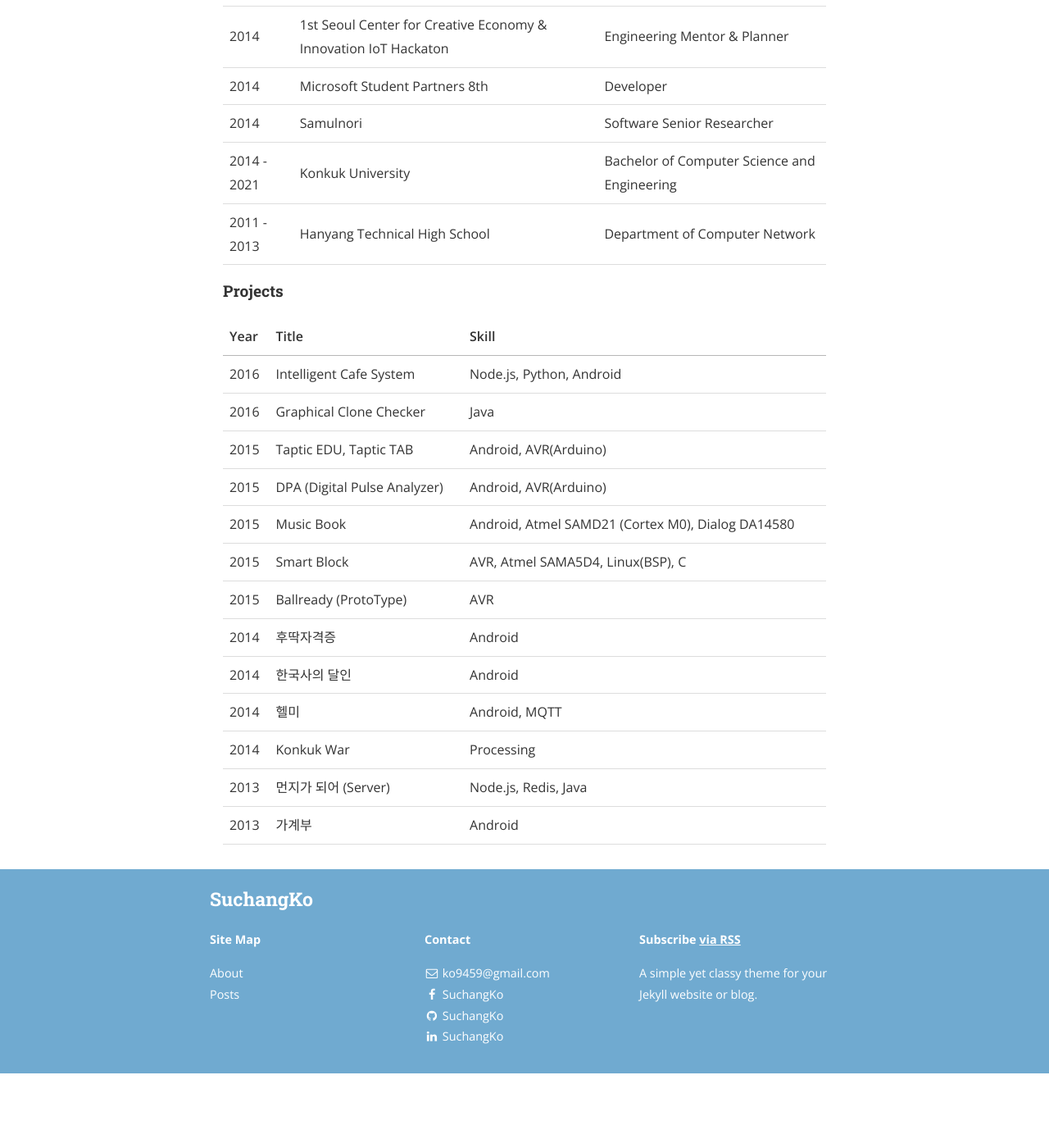
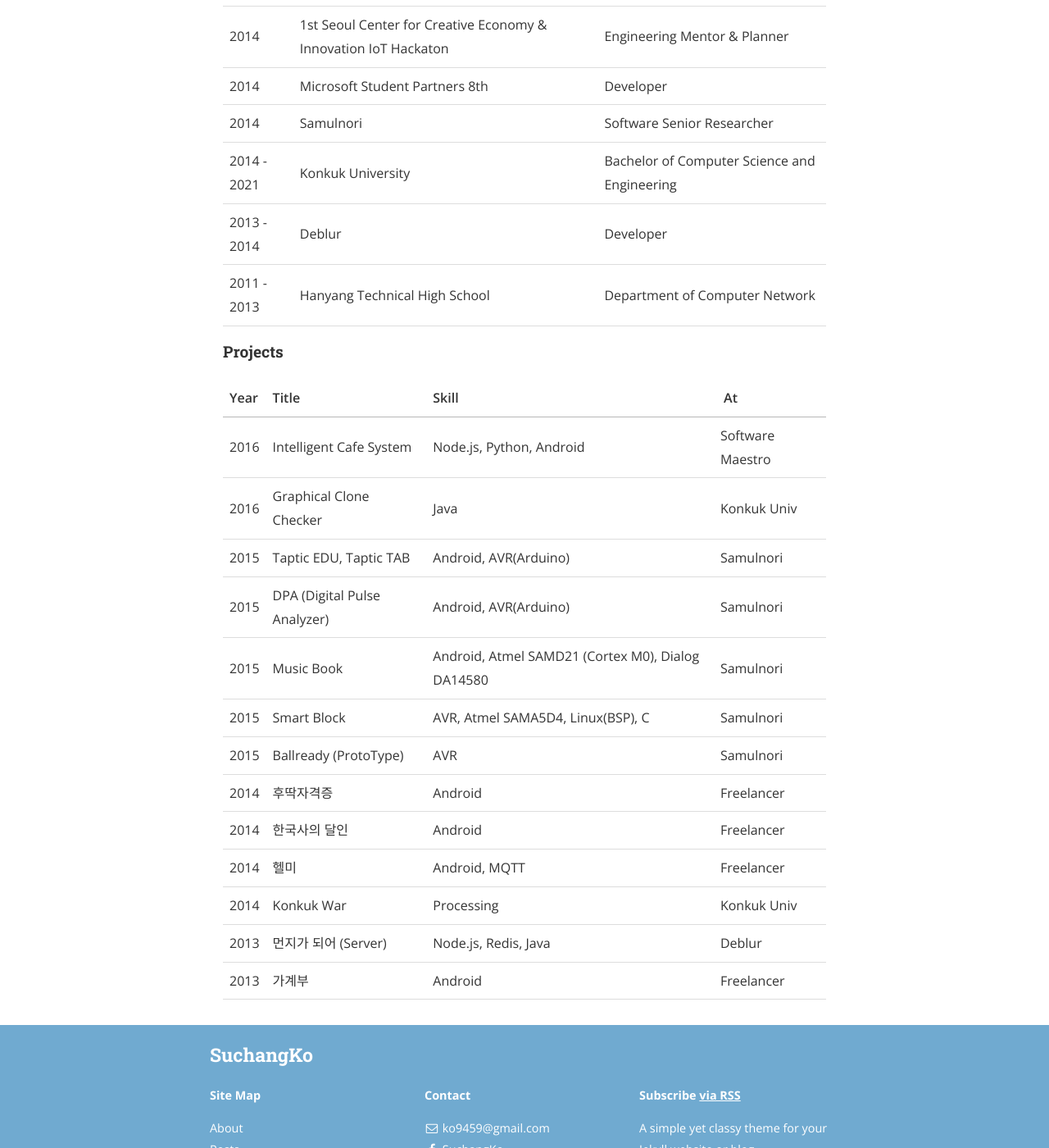
Before and after one commit to SuchangKo/suchangko.github.io, a Jekyll site: the page built from about.md, in a window 1280 px wide and 1400 px high, scrolled down 1378 px. Shown: the whole window at 82% size. Built offline with Jekyll 4.4.1, drawn with Linux system fonts in a browser that asks for light colours; nearby versions of some CDN libraries; before the commit the page ends 2687 px from its top, so only the background shows below that.

Commit message:
Update about.md

```diff
--- a/about.md
+++ b/about.md
@@ -45,26 +45,27 @@
 | 2014 | Microsoft Student Partners 8th | Developer |
 | 2014 | Samulnori | Software Senior Researcher |
 | 2014 - 2021 | Konkuk University | Bachelor of Computer Science and Engineering |
+| 2013 - 2014 | Deblur | Developer |
 | 2011 - 2013 | Hanyang Technical High School | Department of Computer Network |
 
 
 #### Projects
 
-| Year | Title           | Skill |
-| :- | :--- | :--- |
-| 2016 | Intelligent Cafe System | Node.js, Python, Android |
-| 2016 | Graphical Clone Checker | Java |
-| 2015 | Taptic EDU, Taptic TAB | Android, AVR(Arduino) |
-| 2015 | DPA (Digital Pulse Analyzer) | Android, AVR(Arduino) |
-| 2015 | Music Book | Android, Atmel SAMD21 (Cortex M0), Dialog DA14580 |
-| 2015 | Smart Block | AVR, Atmel SAMA5D4, Linux(BSP), C |
-| 2015 | Ballready (ProtoType) | AVR |
-| 2014 | 후딱자격증 | Android |
-| 2014 | 한국사의 달인 | Android |
-| 2014 | 헬미 | Android, MQTT |
-| 2014 | Konkuk War | Processing |
-| 2013 | 먼지가 되어 (Server) | Node.js, Redis, Java |
-| 2013 | 가계부 | Android |
+| Year | Title           | Skill |  At |
+| :- | :--- | :--- | :--- |
+| 2016 | Intelligent Cafe System | Node.js, Python, Android | Software Maestro |
+| 2016 | Graphical Clone Checker | Java | Konkuk Univ |
+| 2015 | Taptic EDU, Taptic TAB | Android, AVR(Arduino) | Samulnori |
+| 2015 | DPA (Digital Pulse Analyzer) | Android, AVR(Arduino) | Samulnori |
+| 2015 | Music Book | Android, Atmel SAMD21 (Cortex M0), Dialog DA14580 | Samulnori |
+| 2015 | Smart Block | AVR, Atmel SAMA5D4, Linux(BSP), C | Samulnori |
+| 2015 | Ballready (ProtoType) | AVR | Samulnori |
+| 2014 | 후딱자격증 | Android | Freelancer |
+| 2014 | 한국사의 달인 | Android | Freelancer |
+| 2014 | 헬미 | Android, MQTT | Freelancer |
+| 2014 | Konkuk War | Processing | Konkuk Univ |
+| 2013 | 먼지가 되어 (Server) | Node.js, Redis, Java | Deblur |
+| 2013 | 가계부 | Android | Freelancer |
 
 
 [linux_kernel]: https://git.kernel.org/cgit/linux/kernel/git/stable/linux-stable.git/log/?id=refs%2Ftags%2Fv4.4.14&qt=author&q=suchang
```
